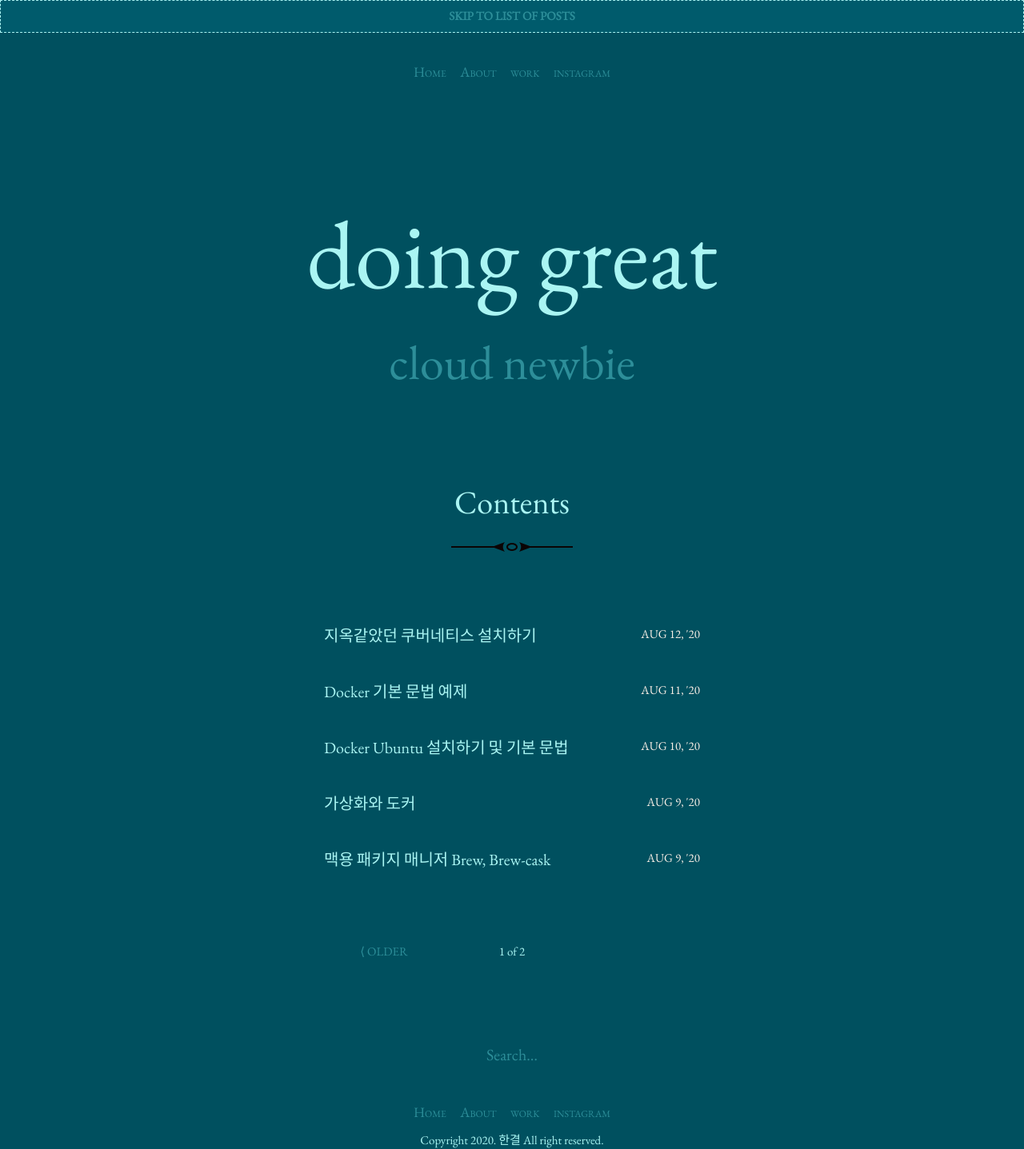
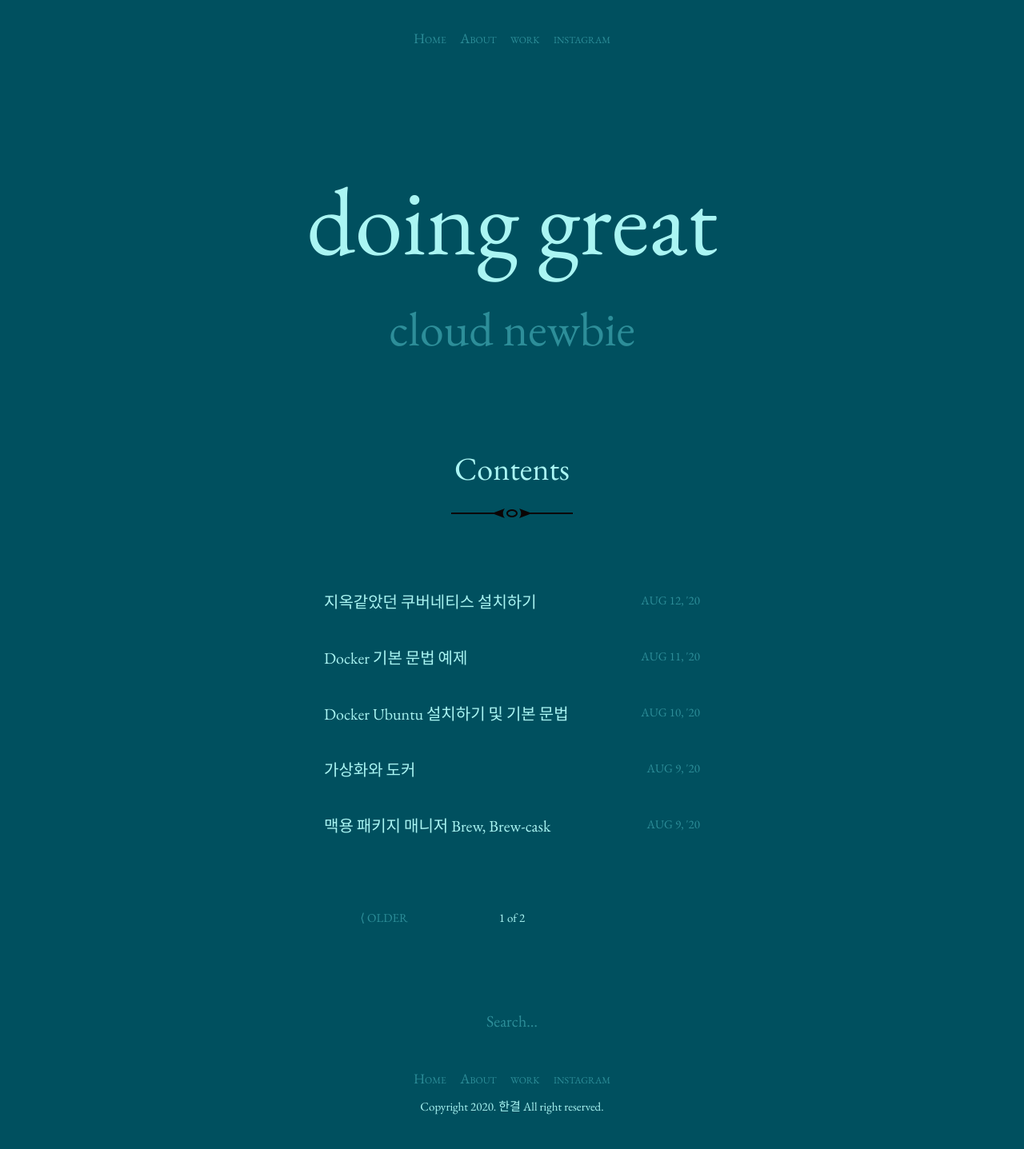
Before and after one commit to raesaeng/raesaeng.github.io, a Jekyll site: the page built from index.html, in a window 1280 px wide. Shown: the whole page at 80% size. Built offline with Jekyll 4.4.1, drawn with Linux system fonts in a browser that asks for light colours; the list of posts is cut into pages by our own code.

Commit message:
Update _base.scss

```diff
--- a/_sass/_base.scss
+++ b/_sass/_base.scss
@@ -125,7 +125,7 @@ figcaption {
 }
 
 .post-date {
-  color: $block-color;
+  color: $muted-text-color;
   display: block;
   font-size: .75em;
   white-space: nowrap;
@@ -154,7 +154,7 @@ figcaption {
   text-transform: uppercase;
   &:hover,
   &:focus {
-    background: lighten($brand-color, 2.5%);
+    background: lighten($block-color, 2.5%);
     border-color: $text-color;
     margin-top: 0;
   }
```
